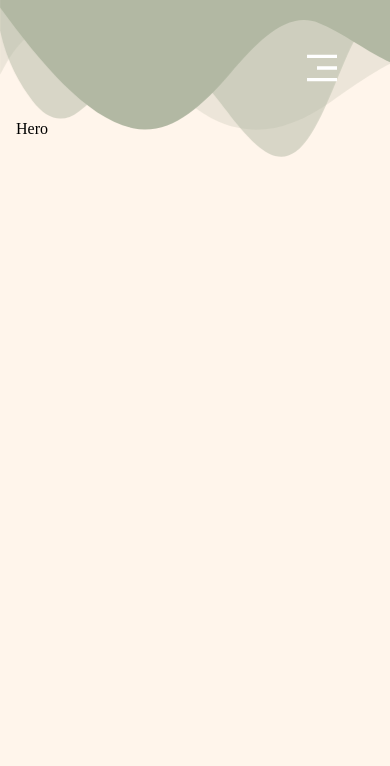
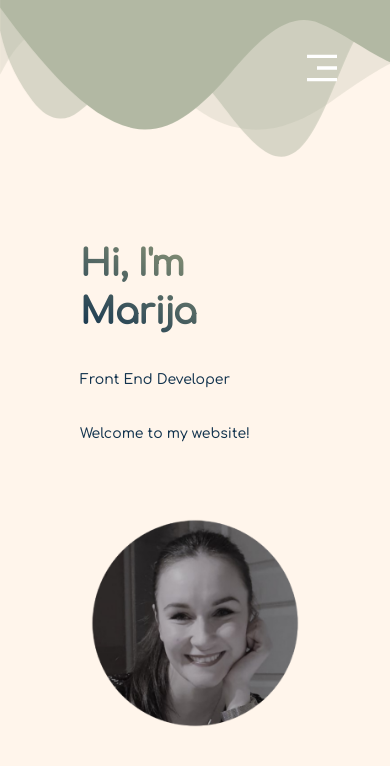
Before and after one commit to rubilmarija/marija-portfolio, a React (Create React App) app: page / in a window 390 px wide. Shown: the top 766 px of the page. Built offline with nearby package versions, Linux system fonts and the light colour scheme; a web font is replaced by a local one.

Commit message:
Added Hero component

```diff
--- a/src/components/Hero/Hero.css
+++ b/src/components/Hero/Hero.css
@@ -0,0 +1,82 @@
+.header {
+    display: flex;
+}
+
+.header-content {
+    flex: 1;
+    display: flex;
+    justify-content: center;
+    align-items: flex-start;
+    flex-direction: column;
+
+    margin-right: 5rem;
+    margin-bottom: 4rem;
+}
+
+.header-content h1 {
+    font-family: var(--font-family);
+    font-weight: 800;
+    font-size: 62px;
+    line-height: 78px;
+    letter-spacing: -0.04rem;
+    margin-bottom: 1rem;
+}
+
+.header-content p {
+    font-family: var(--font-family);
+    font-style: normal;
+    font-weight: normal;
+    font-size: 20px;
+    line-height: 27px;
+    color: var(--color-text);
+
+    margin-top: 1rem;
+}
+
+.header-image {
+    flex: 1;
+    display: flex;
+    justify-content: center;
+    align-items: center;
+}
+
+
+
+.header-image img {
+    width: 100%;
+    height:100%;
+}
+
+@media screen and (max-width: 1050px) {
+    .header {
+        flex-direction: column;
+    }
+
+    .header-content {
+        margin: 0 0 3rem;
+    }
+}
+
+@media screen and (max-width: 650px) {
+    .header h1 {
+        font-size: 48px;
+        line-height: 60px;
+    }
+
+    .header p {
+        font-size: 16px;
+        line-height: 24px;
+    }
+}
+
+@media screen and (max-width: 490px) {
+    .header h1 {
+        font-size: 36px;
+        line-height: 48px;
+    }
+
+    .header p {
+        font-size: 14px;
+        line-height: 24px;
+    }
+}
--- a/src/components/Hero/Hero.js
+++ b/src/components/Hero/Hero.js
@@ -1,8 +1,19 @@
 import React from 'react';
+import './Hero.css';
+import blob from '../../assets/marija.png'
 
 const Hero = () => {
     return (
-        <div>Hero</div>
+        <div className='header section__padding' id='home'>
+            <div className='header-content'>
+                <h1 className='gradient__text'>Hi, I'm Marija</h1>
+                <p>Front End Developer</p>
+                <p>Welcome to my website!</p>
+            </div>
+            <div className='header-image'>
+                <img src={blob} alt="blob" />
+            </div>
+        </div>
     )
 }
 
```
